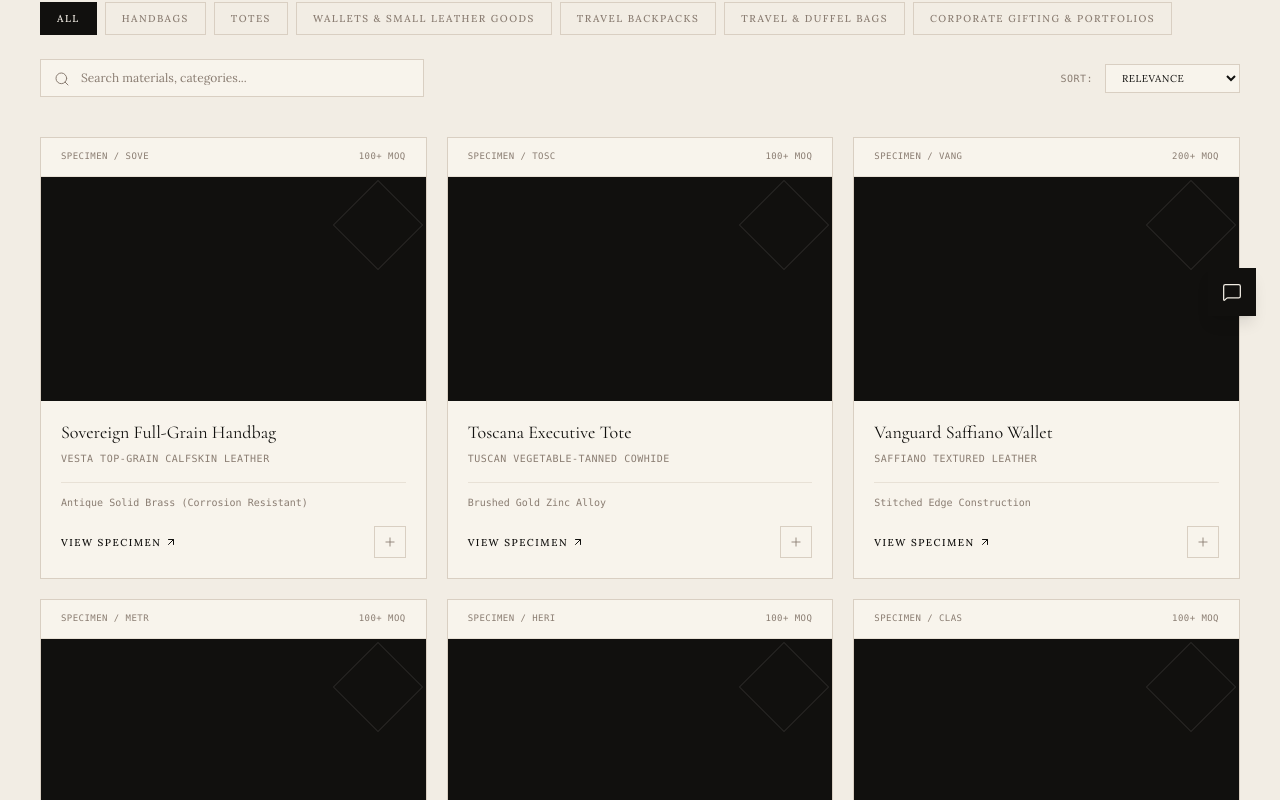
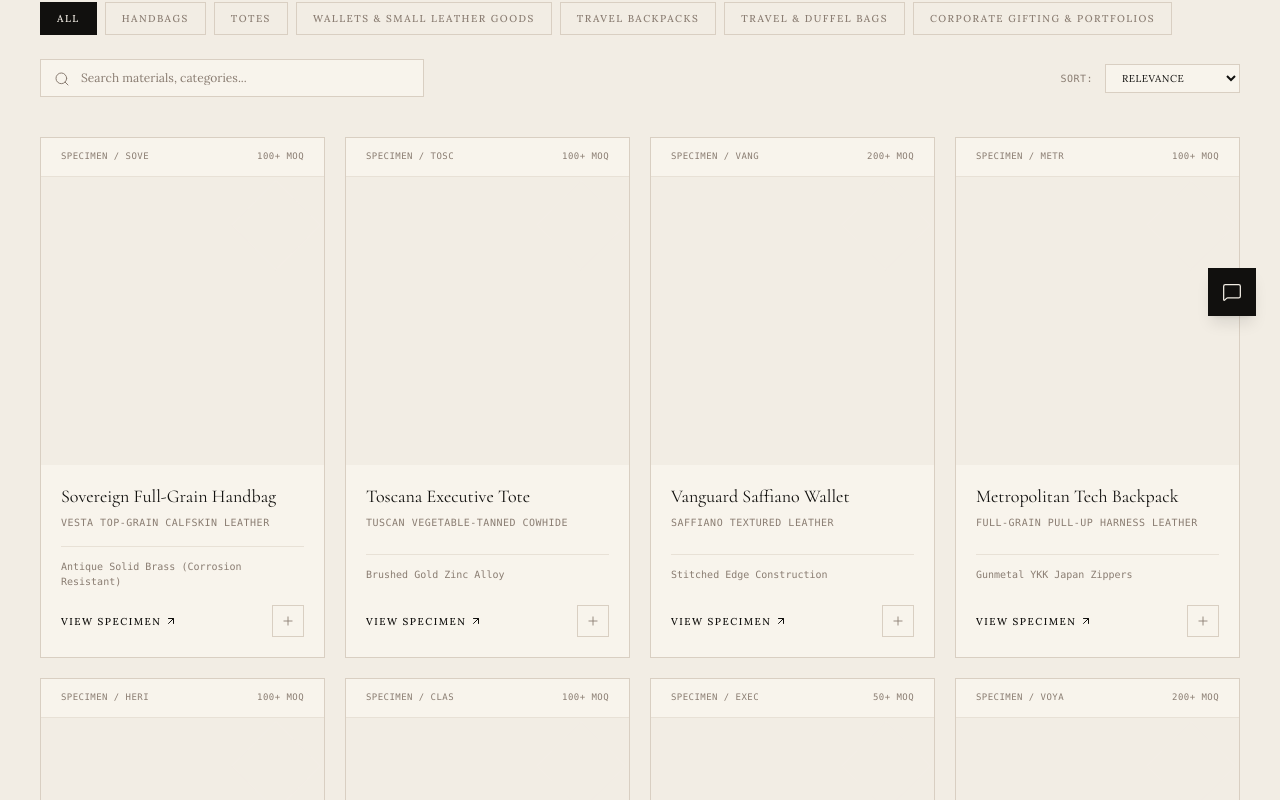
Before and after one commit to NextGen-Digital-Services/B2B, a React (Vite) app: page /products in a window 1280 px wide. Shown: the part 460-1260 px from the top of the page. Built offline with nearby package versions, Linux system fonts and the light colour scheme; no server answers; the database is empty.

Commit message:
Fix product card images: increase height, object-contain for full visibility, ivory background, 4-column grid

```diff
--- a/src/components/products/ProductCard.jsx
+++ b/src/components/products/ProductCard.jsx
@@ -37,12 +37,12 @@ export default function ProductCard({ product }) {
       </div>
 
       {/* Image area */}
-      <div className="relative h-56 w-full overflow-hidden bg-ink">
+      <div className="relative h-72 w-full overflow-hidden bg-ivory">
         {hasPhoto ? (
           <img
             src={swatchColor}
             alt={product.name}
-            className="absolute inset-0 w-full h-full object-cover z-0 transition-transform duration-700 group-hover:scale-105"
+            className="absolute inset-0 w-full h-full object-contain z-0 transition-transform duration-700 group-hover:scale-105"
             loading="lazy"
           />
         ) : (
--- a/src/components/products/ProductGrid.jsx
+++ b/src/components/products/ProductGrid.jsx
@@ -30,7 +30,7 @@ export default function ProductGrid({ products }) {
       initial="hidden"
       whileInView="show"
       viewport={{ once: true, amount: 0.1 }}
-      className="grid grid-cols-1 sm:grid-cols-2 lg:grid-cols-3 gap-5"
+      className="grid grid-cols-1 sm:grid-cols-2 lg:grid-cols-4 gap-5"
     >
       {products.map((product) => (
         <motion.div key={product.id} variants={item}>
```
